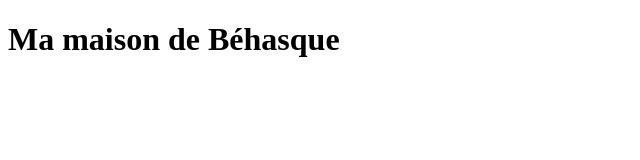
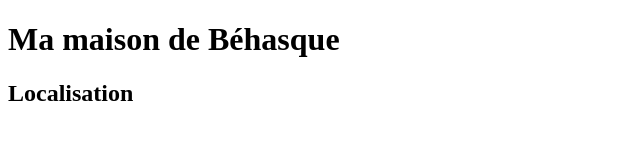
Before and after one commit to lolaonthemoon/my-super-website, a plain HTML site: page index.html in a window 1280 px wide. Shown: the whole page, without its empty margins (0-640 px from the left). Drawn offline with Linux system fonts and the light colour scheme.

Commit message:
Add h2 label and text

```diff
--- a/index.html
+++ b/index.html
@@ -2,9 +2,11 @@
 <html>
   <head>
     <meta charset="UTF-8">
-    <title>Nouveau titre modifié sur mon repo local</title>
+    <title>Where to live ?</title>
   </head>
   <body>
   <h1>Ma maison de Béhasque</h1>
-  </body>
+   <h2>Localisation</h2>
+
+ </body>
 </html>
```
